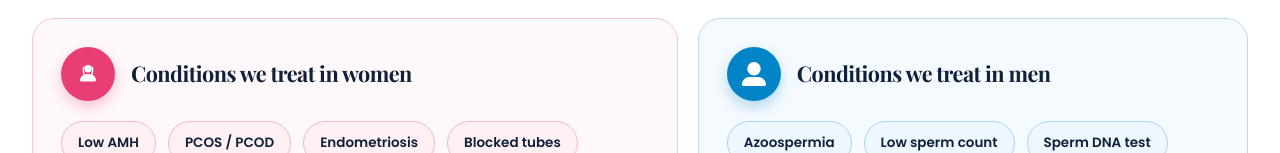
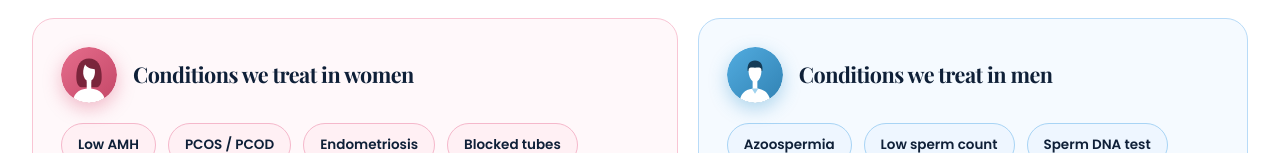
Before and after one commit to DipakSingh0111/Dr-mona-dahiya, a Next.js app: page / in a window 1280 px wide. Shown: the part 4727-4880 px from the top of the page. Built offline with nearby package versions, Linux system fonts and the light colour scheme.

Commit message:
update some changes

```diff
--- a/components/AdvancedServices.tsx
+++ b/components/AdvancedServices.tsx
@@ -2,7 +2,6 @@
 
 import siteData from "@/data/site.json";
 import { FaDna } from "react-icons/fa";
-import { FaUserLarge } from "react-icons/fa6";
 import { Reveal, Stagger, StaggerItem } from "./Reveal";
 
 function SpermIcon({ className }: { className?: string }) {
@@ -49,22 +48,47 @@ function UterusIcon({ className }: { className?: string }) {
 
 function FemaleAvatar() {
   return (
-    <div className="flex size-[50px] shrink-0 items-center justify-center rounded-full bg-[#e83e74] shadow-[0_6px_14px_rgba(232,62,116,0.28)] sm:size-[54px]">
+    <div className="relative flex size-[52px] shrink-0 items-center justify-center rounded-full shadow-[0_6px_18px_rgba(218,88,120,0.38)] sm:size-[56px]">
       <svg
-        viewBox="0 0 40 40"
-        fill="#fff"
-        className="size-7 sm:size-[30px]"
-        aria-hidden
+        viewBox="0 0 64 64"
+        className="size-full overflow-hidden rounded-full"
+        aria-hidden="true"
       >
-        <circle cx="20" cy="13" r="5" />
-        <path
-          d="M14 11 C13 17, 15 21, 15 23 M26 11 C27 17, 25 21, 25 23"
-          stroke="#fff"
-          strokeWidth="1.8"
-          strokeLinecap="round"
-          fill="none"
-        />
-        <path d="M20 20 c-5.5 0 -10 3 -11 8 c0 1 1 2 2.5 2 h17 c1.5 0 2.5 -1 2.5 -2 c-1 -5 -5.5 -8 -11 -8 z" />
+        <defs>
+          <linearGradient id="female-bg" x1="0%" y1="0%" x2="100%" y2="100%">
+            <stop offset="0%" stopColor="#e56d8c" />
+            <stop offset="100%" stopColor="#c44767" />
+          </linearGradient>
+          <clipPath id="female-avatar-clip">
+            <circle cx="32" cy="32" r="32" />
+          </clipPath>
+        </defs>
+
+        {/* Circular gradient background */}
+        <circle cx="32" cy="32" r="32" fill="url(#female-bg)" />
+
+        <g clipPath="url(#female-avatar-clip)">
+          {/* Maroon bob haircut */}
+          <path
+            d="M17.5 34 C17.5 20.5 22.5 13 32 13 C41.5 13 46.5 20.5 46.5 34 C46.5 41 44.5 45.5 41 46 L23 46 C19.5 45.5 17.5 41 17.5 34 Z"
+            fill="#7a253b"
+          />
+
+          {/* White face with side-parted bangs cutout */}
+          <path
+            d="M27.5 20 C29.5 23.5 34.5 25 38.5 25.5 C39 27.5 39 30.5 38 33.5 C36.8 37.2 34.5 39.5 32 39.5 C29.5 39.5 27.2 37.2 26 33.5 C24.8 29.8 25.2 25 27.5 20 Z"
+            fill="#ffffff"
+          />
+
+          {/* Slender white neck */}
+          <rect x="29.4" y="37" width="5.2" height="12" rx="2" fill="#ffffff" />
+
+          {/* White curved shoulders */}
+          <path
+            d="M13 64 C14.5 51.5 22 47.5 32 47.5 C42 47.5 49.5 51.5 51 64 Z"
+            fill="#ffffff"
+          />
+        </g>
       </svg>
     </div>
   );
@@ -72,8 +96,51 @@ function FemaleAvatar() {
 
 function MaleAvatar() {
   return (
-    <div className="flex size-[50px] shrink-0 items-center justify-center rounded-full bg-[#0284c7] shadow-[0_6px_14px_rgba(2,132,199,0.28)] sm:size-[54px]">
-      <FaUserLarge className="size-5 text-white sm:size-6" />
+    <div className="relative flex size-[52px] shrink-0 items-center justify-center rounded-full shadow-[0_6px_18px_rgba(61,154,207,0.38)] sm:size-[56px]">
+      <svg
+        viewBox="0 0 64 64"
+        className="size-full overflow-hidden rounded-full"
+        aria-hidden="true"
+      >
+        <defs>
+          <linearGradient id="male-bg" x1="0%" y1="0%" x2="100%" y2="100%">
+            <stop offset="0%" stopColor="#52ace0" />
+            <stop offset="100%" stopColor="#3182b3" />
+          </linearGradient>
+          <clipPath id="male-avatar-clip">
+            <circle cx="32" cy="32" r="32" />
+          </clipPath>
+        </defs>
+
+        {/* Circular gradient background */}
+        <circle cx="32" cy="32" r="32" fill="url(#male-bg)" />
+
+        <g clipPath="url(#male-avatar-clip)">
+          {/* Dark navy short crop hair */}
+          <path
+            d="M23.5 27 C23 19.5 26 15.5 32 15.5 C38 15.5 41 19.5 40.5 27 Z"
+            fill="#153c57"
+          />
+
+          {/* White face */}
+          <path
+            d="M24.8 25 C26.2 22.8 28.8 23.6 32 23.6 C35.2 23.6 37.8 22.8 39.2 25 C39.8 29 38.8 34 36.6 37.2 C35.3 39 33.7 40 32 40 C30.3 40 28.7 39 27.4 37.2 C25.2 34 24.2 29 24.8 25 Z"
+            fill="#ffffff"
+          />
+
+          {/* Slender white neck */}
+          <rect x="29.3" y="37.5" width="5.4" height="12" rx="2" fill="#ffffff" />
+
+          {/* White curved shoulders */}
+          <path
+            d="M14 64 C15.5 51.5 22.5 47.5 32 47.5 C41.5 47.5 48.5 51.5 50 64 Z"
+            fill="#ffffff"
+          />
+
+          {/* Soft light-blue V-neck collar triangle */}
+          <polygon points="28.2,47.5 35.8,47.5 32,53.5" fill="#9fd2ee" />
+        </g>
+      </svg>
     </div>
   );
 }
```
